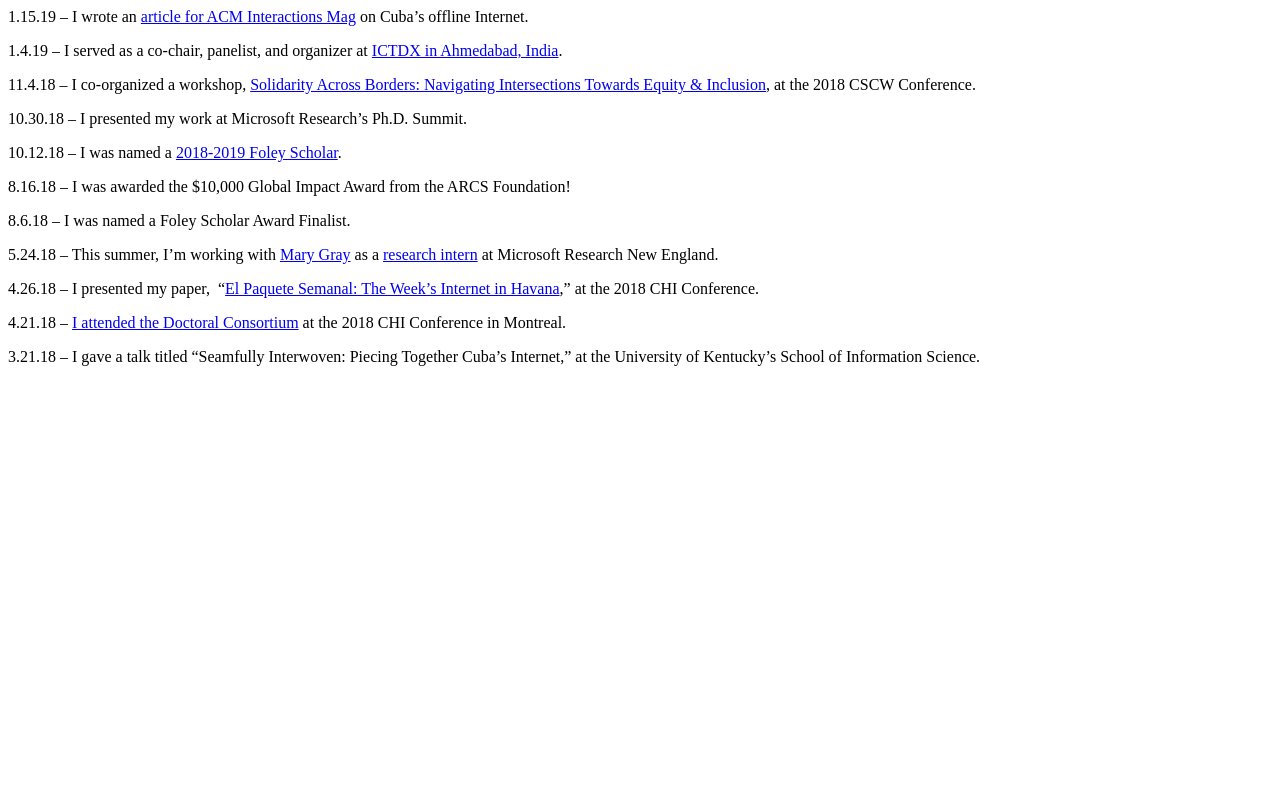
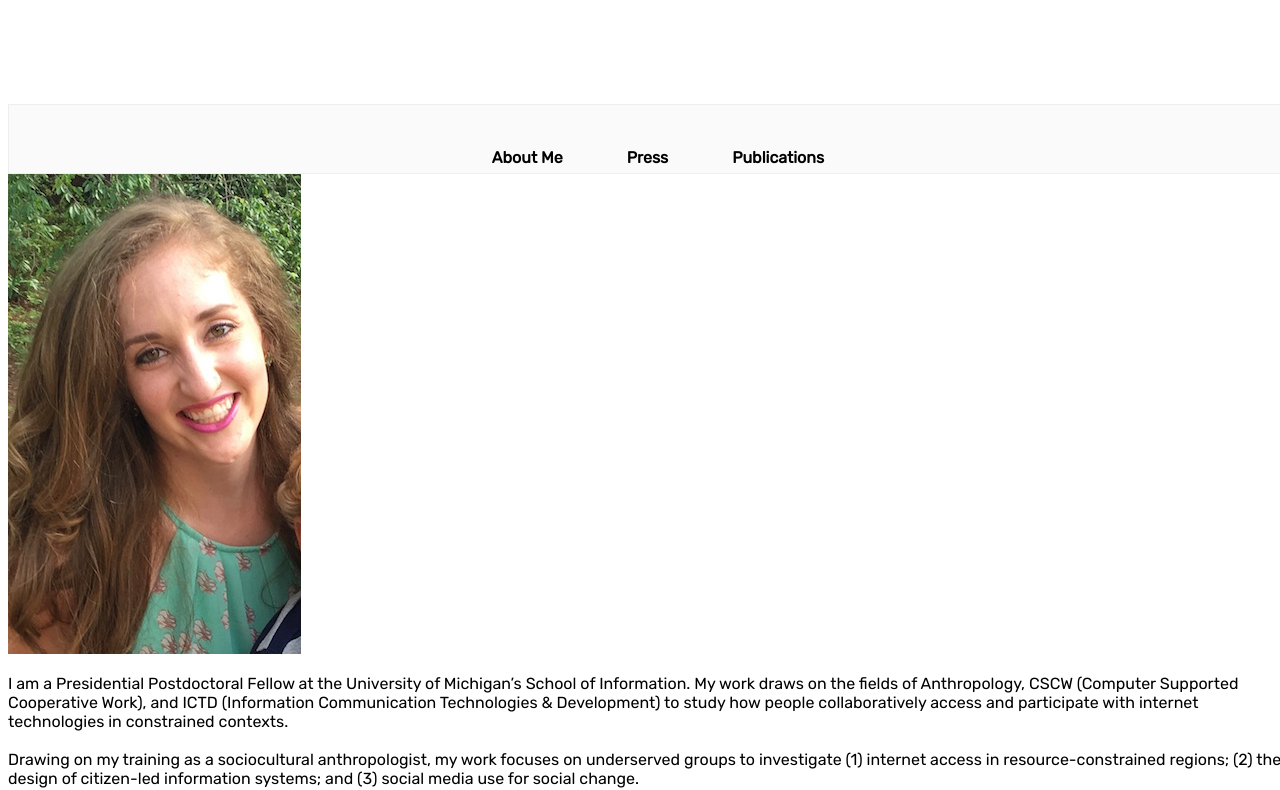
Before and after one commit to mbarsky/MichaelAnneDyePortfolio, a plain HTML site: page index.html in a window 1280 px wide. Shown: the part 204-994 px from the top of the page. Before the commit the page ends 800 px from the top, so only its background shows below. Drawn offline with Linux system fonts and the light colour scheme.

Commit message:
Update index.html

```diff
--- a/index.html
+++ b/index.html
@@ -1,5 +1,37 @@
-News
+<!DOCTYPE html>
+<html lang="en" dir="ltr">
+  <head>
+    <meta charset="utf-8">
+    <link rel="stylesheet" type="text/css" href="styles/html5_reset.css">
+    <link href="https://fonts.googleapis.com/css?family=Rubik&display=swap" rel="stylesheet">
+    <link rel="stylesheet" type="text/css" href="styles/stylesheet.css">
+    <link rel="stylesheet" href="https://cdnjs.cloudflare.com/ajax/libs/font-awesome/4.7.0/css/font-awesome.min.css">
+    <meta name="viewport" content="width=device-width, initial-scale=1.0">
+    <title>Michaelanne Dye</title>
+  </head>
+  <body>
+    <div class="skip"><a href="#main">Skip to Main Content</a></div>
+    <div class="container">
+    <header id="main">
+    <h1>Michaelanne Dye</h1><br><br>
+    <p>Presidential Postdoc, School of Information, University of Michigan</p>
+    </header>
+    <div class="nav">
+      <nav>
+        <ul>
+          <li><a href="about.html">About Me</a></li>
+          <li><a href="press.html">Press</a></li>
+          <li><a href="publications.html">Publications</a></li>
+        </ul>
+      </nav>
+    </div>
+    <div class="body-text">
+      <img src="images/michaelanne.jpg">
+      <p>I am a Presidential Postdoctoral Fellow at the University of Michigan’s School of Information.  My work draws on the fields of Anthropology, CSCW (Computer Supported Cooperative Work), and ICTD (Information Communication Technologies & Development) to study how people collaboratively access and participate with internet technologies in constrained contexts.
+        <br><br>
+      Drawing on my training as a sociocultural anthropologist, my work focuses on underserved groups to investigate (1) internet access in resource-constrained regions; (2) the design of citizen-led information systems; and (3) social media use for social change.</p>
 
+      <h1> Recent News</h1>
       <p>11.12.19 – I will be presenting my paper, <a href="https://michaelannedye.files.wordpress.com/2019/09/mdye_snet_2019.pdf" target="_blank">“If it Rains, Ask Grandma to Disconnect the Nano: Maintenance &amp; Care in Havana’s StreetNet”</a> at CSCW 2019 in Austin, TX</p>
 
       <p>8.1.19 – I started my new position as a <a href="http://presidentspostdoc.umich.edu/fellows.php" target="_blank">Presidential Postdoctoral Fellow/Assistant Professor </a>at the University of Michigan’s School of Information</p>
@@ -31,3 +63,10 @@
       <p>4.21.18 – <a href="https://dl.acm.org/citation.cfm?id=3173022" target="_blank">I attended the Doctoral Consortium</a> at the 2018 CHI Conference in Montreal.</p>
 
       <p>3.21.18 – I gave a talk titled “Seamfully Interwoven: Piecing Together Cuba’s Internet,” at the University of Kentucky’s School of Information Science.</p>
+   </div>
+    <footer>
+      <a href="https://www.twitter.com/michaelannedye" class="fa fa-twitter"></a>
+    </footer>
+    </div>
+  </body>
+</html>
```
Lines whose indentation alone changed are shown as unchanged.
